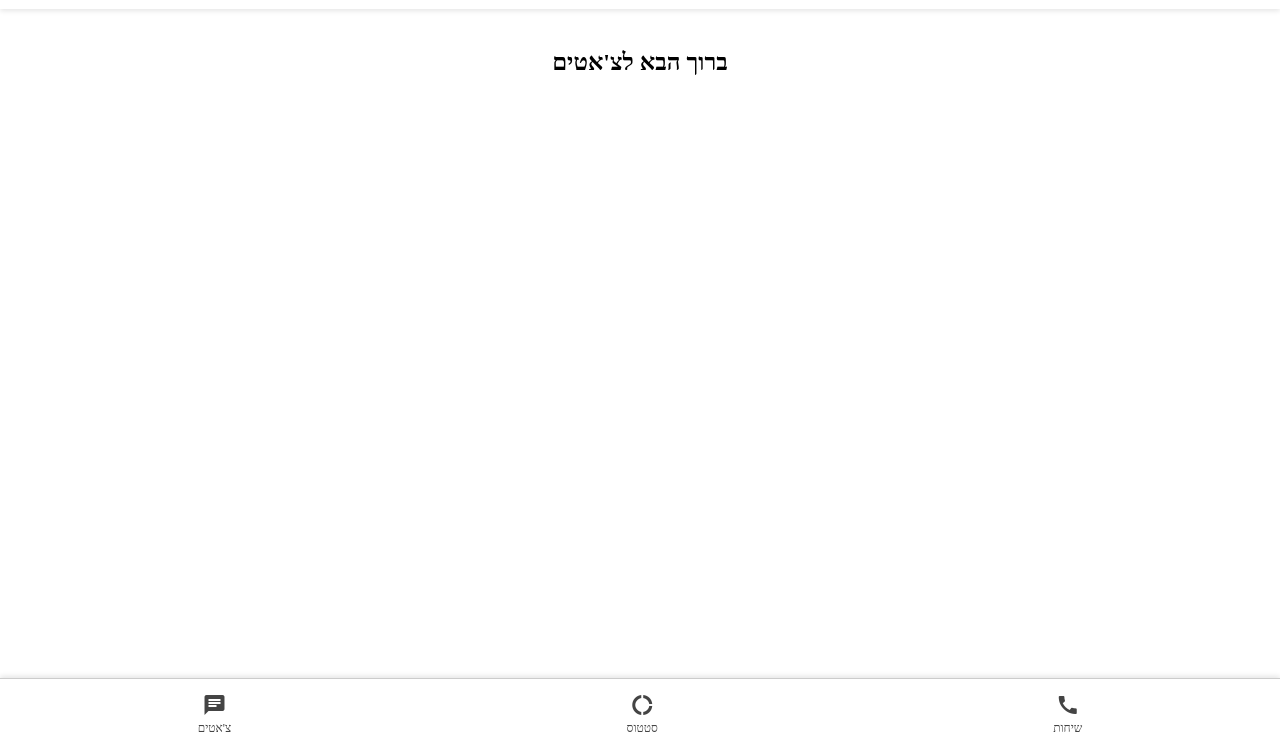
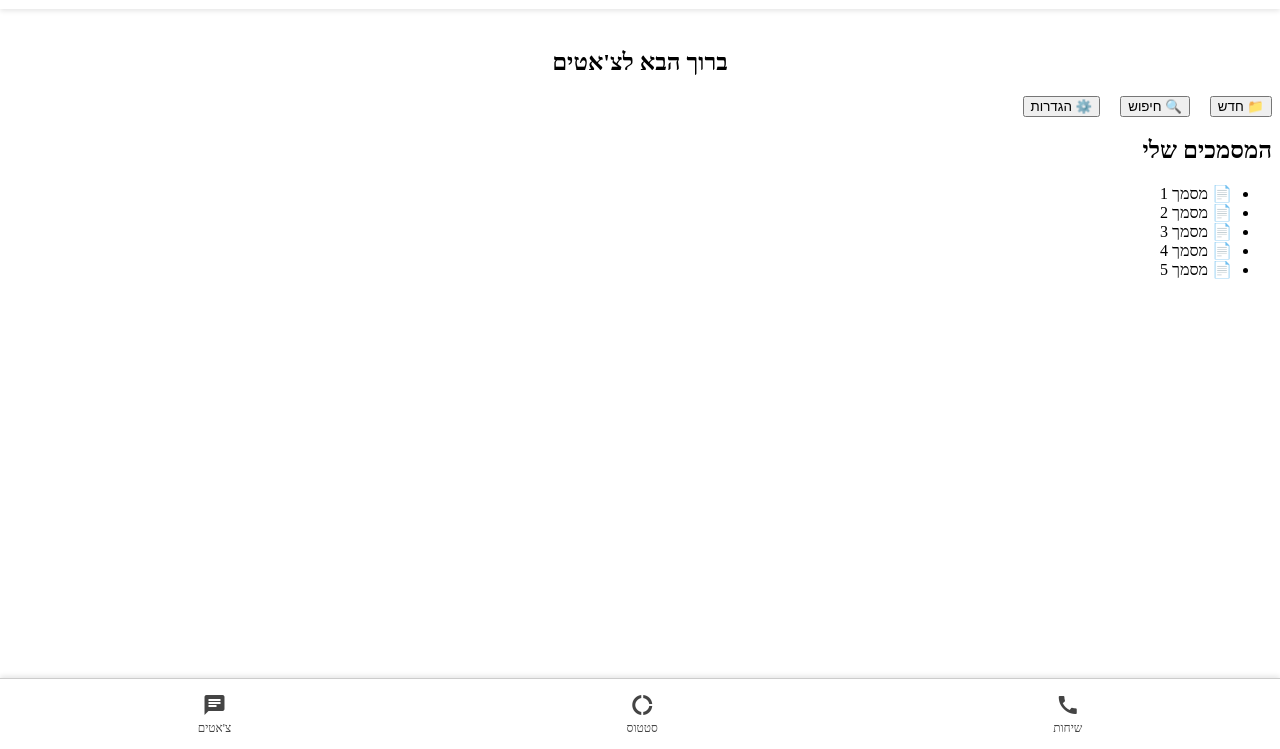
Before and after one commit to MendyAdlerr/SHIDDUCHIM, a plain HTML site: page Suggestions.html in a window 1280 px wide. Shown: the part 51-800 px from the top of the page. Drawn offline with Linux system fonts and the light colour scheme.

Commit message:
Update Suggestions.html

```diff
--- a/Suggestions.html
+++ b/Suggestions.html
@@ -17,12 +17,27 @@
  <!-- אזור עליון פנימי - נצמד למעלה תמיד -->
   <div class="inner-toolbar" id="page-toolbar">
     <!-- כאן כל דף מוסיף את הכפתורים שלו -->
-     <h2 style="text-align: center; margin-top: 100px;">ברוך הבא לצ'אטים</h2>
+      <h2 style="text-align: center; margin-top: 100px;">ברוך הבא לצ'אטים</h2>
+      <button style="margin-left: 1rem;">📁 חדש</button>
+      <button style="margin-left: 1rem;">🔍 חיפוש</button>
+      <span style="margin-right: auto;"></span>
+      <button>⚙️ הגדרות</button>
   </div>
 
   <!-- אזור תוכן עיקרי -->
   <main class="main-content">
     <!-- כאן כל דף מציב את התוכן שלו -->
+
+  <h2>המסמכים שלי</h2>
+      <ul>
+        <li>📄 מסמך 1</li>
+        <li>📄 מסמך 2</li>
+        <li>📄 מסמך 3</li>
+        <li>📄 מסמך 4</li>
+        <li>📄 מסמך 5</li>
+      </ul>
+
+
   </main>
 
 
```
